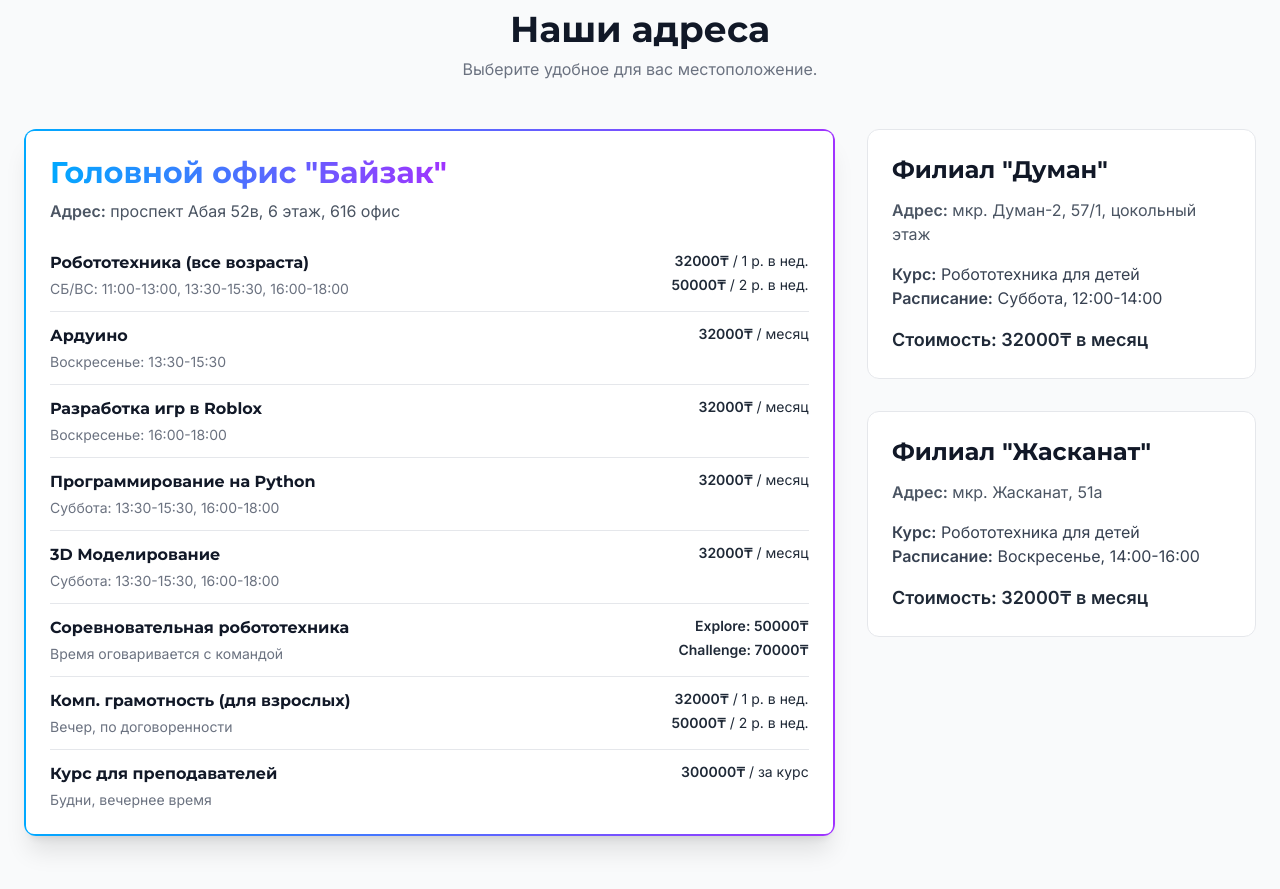
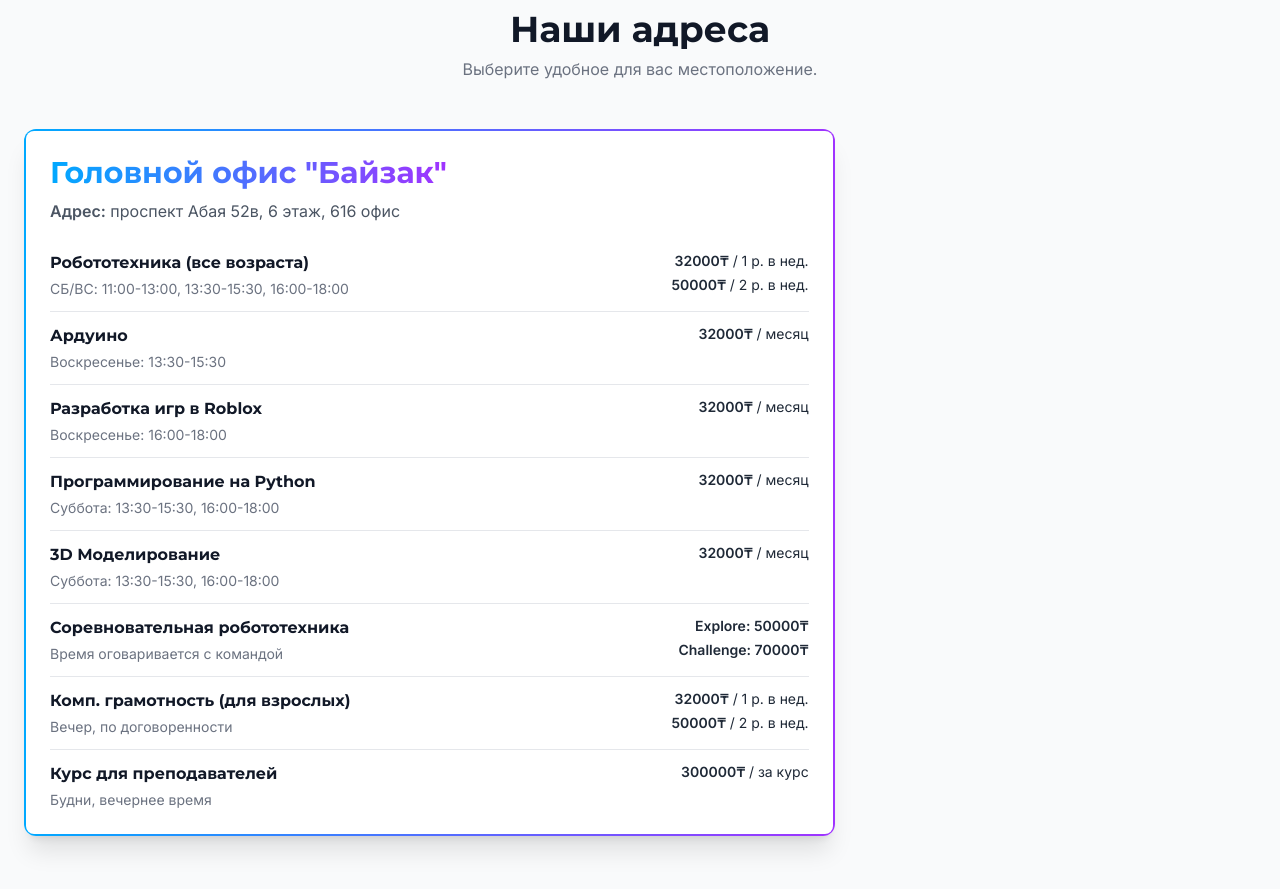
Before and after one commit to kak0yt0-che1/rolab-landing, a plain HTML site: page index.html in a window 1280 px wide. Shown: the part 3960-4849 px from the top of the page. Drawn offline with nearby package versions, Linux system fonts and the light colour scheme.

```diff
--- a/index.html
+++ b/index.html
@@ -474,22 +474,6 @@
                             </div>
                         </div>
                     </div>
-                    <div class="space-y-8 lg:col-span-1">
-                        <div class="bg-white p-6 rounded-xl border border-gray-200 transition-all duration-300 hover:shadow-lg hover:border-gray-300 transform hover:-translate-y-1" data-aos="fade-up" data-aos-delay="100">
-                            <h3 class="text-xl sm:text-2xl font-bold text-gray-900 mb-3" data-lang-key="branch_duman_title">Филиал "Думан"</h3>
-                            <p class="text-gray-600 mb-4"><strong data-lang-key="address_word">Адрес:</strong> мкр. Думан-2, 57/1, цокольный этаж</p>
-                            <p class="text-gray-700" data-lang-key="branch_duman_course"><strong>Курс:</strong> Робототехника для детей</p>
-                            <p class="text-gray-700" data-lang-key="branch_duman_schedule"><strong>Расписание:</strong> Суббота, 12:00-14:00</p>
-                            <p class="text-gray-800 font-bold mt-4 text-lg" data-lang-key="branch_duman_price">Стоимость: 32000₸ в месяц</p>
-                        </div>
-                        <div class="bg-white p-6 rounded-xl border border-gray-200 transition-all duration-300 hover:shadow-lg hover:border-gray-300 transform hover:-translate-y-1" data-aos="fade-up" data-aos-delay="200">
-                            <h3 class="text-xl sm:text-2xl font-bold text-gray-900 mb-3" data-lang-key="branch_zhaskanat_title">Филиал "Жасканат"</h3>
-                            <p class="text-gray-600 mb-4"><strong data-lang-key="address_word">Адрес:</strong> мкр. Жасканат, 51а</p>
-                            <p class="text-gray-700" data-lang-key="branch_zhaskanat_course"><strong>Курс:</strong> Робототехника для детей</p>
-                            <p class="text-gray-700" data-lang-key="branch_zhaskanat_schedule"><strong>Расписание:</strong> Воскресенье, 14:00-16:00</p>
-                            <p class="text-gray-800 font-bold mt-4 text-lg" data-lang-key="branch_zhaskanat_price">Стоимость: 32000₸ в месяц</p>
-                        </div>
-                    </div>
                 </div>
             </div>
         </section>
```
